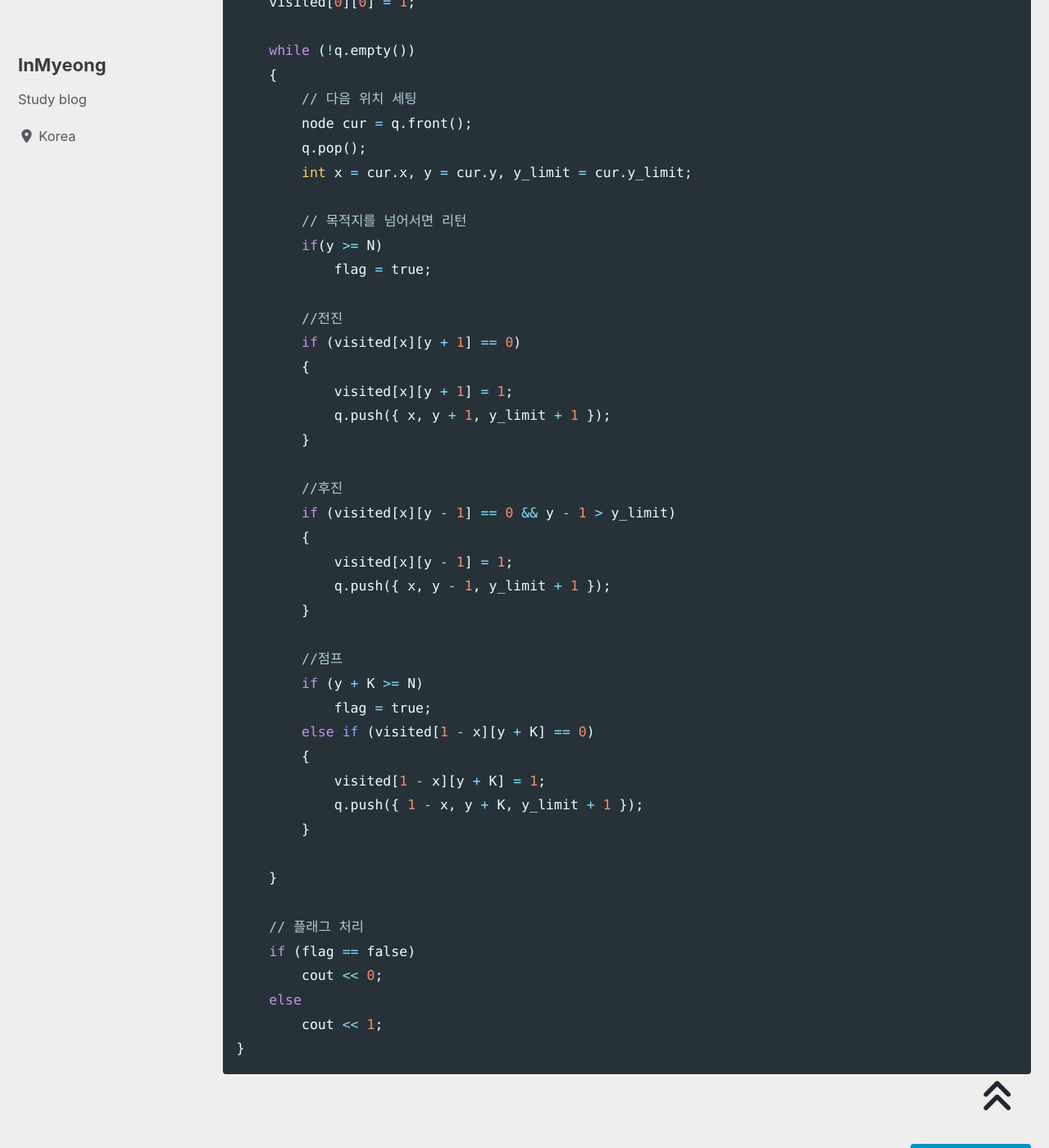
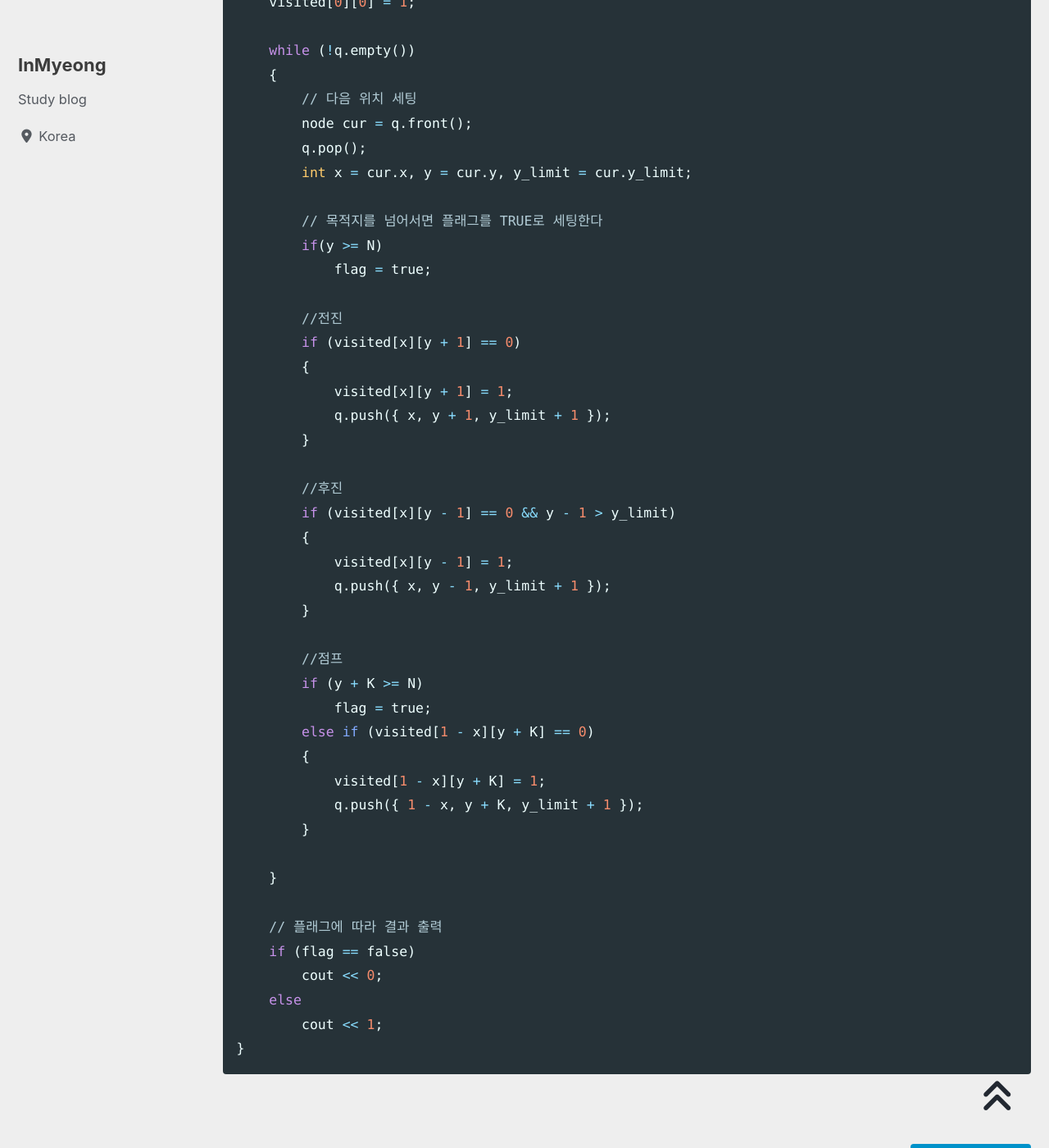
Before and after one commit to devMyeong/devMyeong.github.io, a Jekyll site: the page built from _posts/codingTest/2022-09-25-백준.md, in a window 1280 px wide and 1400 px high, scrolled down 30253 px. Shown: the whole window at 82% size. Built offline with Jekyll 4.4.1, drawn with Linux system fonts in a browser that asks for light colours; cached includes are drawn as plain includes; nearby versions of some CDN libraries; some web fonts are replaced; comment, search, counter and statistics services are not loaded.

Commit message:
Chore : 백준 주석 업데이트

```diff
--- a/_posts/codingTest/2022-09-25-백준.md
+++ b/_posts/codingTest/2022-09-25-백준.md
@@ -969,7 +969,7 @@ int main()
         q.pop();
         int x = cur.x, y = cur.y, y_limit = cur.y_limit;
 
-        // 목적지를 넘어서면 리턴
+        // 목적지를 넘어서면 플래그를 TRUE로 세팅한다
         if(y >= N)
             flag = true;
 
@@ -998,7 +998,7 @@ int main()
 
     }
 
-    // 플래그 처리
+    // 플래그에 따라 결과 출력
     if (flag == false)
         cout << 0;
     else
```
